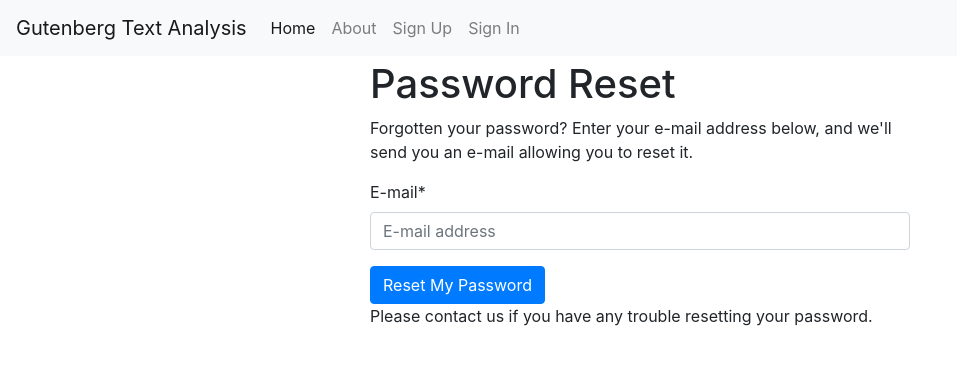
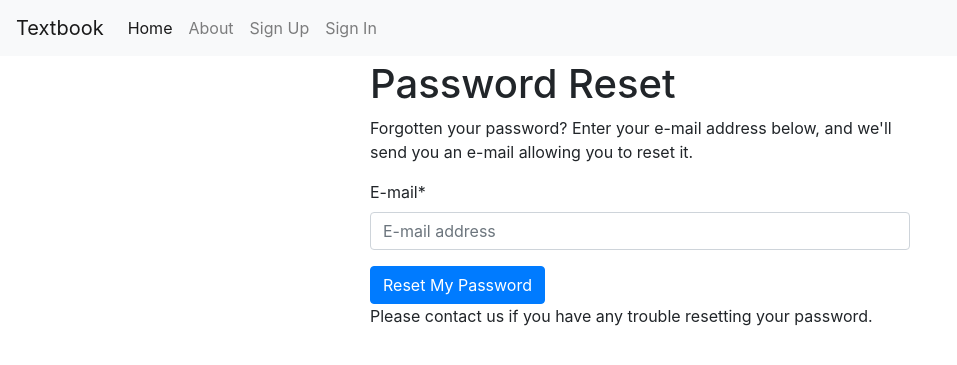
Before and after one commit to joelsjlee/textbook, a Django app: page /accounts/password/reset/ in a window 1280 px wide. Shown: the top 365 px of the page, without its empty margins (0-957 px from the left). Run offline with Django 3.2, Linux system fonts and the light colour scheme; some libraries are stand-ins or nearby versions.

Commit message:
Change of site title

```diff
--- a/proxy/templates/base.html
+++ b/proxy/templates/base.html
@@ -39,7 +39,7 @@
         <button class="navbar-toggler navbar-toggler-right" type="button" data-toggle="collapse" data-target="#navbarSupportedContent" aria-controls="navbarSupportedContent" aria-expanded="false" aria-label="Toggle navigation">
           <span class="navbar-toggler-icon"></span>
         </button>
-        <a class="navbar-brand" href="{% url 'home' %}">Gutenberg Text Analysis</a>
+        <a class="navbar-brand" href="{% url 'home' %}">Textbook</a>
 
         <div class="collapse navbar-collapse" id="navbarSupportedContent">
           <ul class="navbar-nav mr-auto">
```
